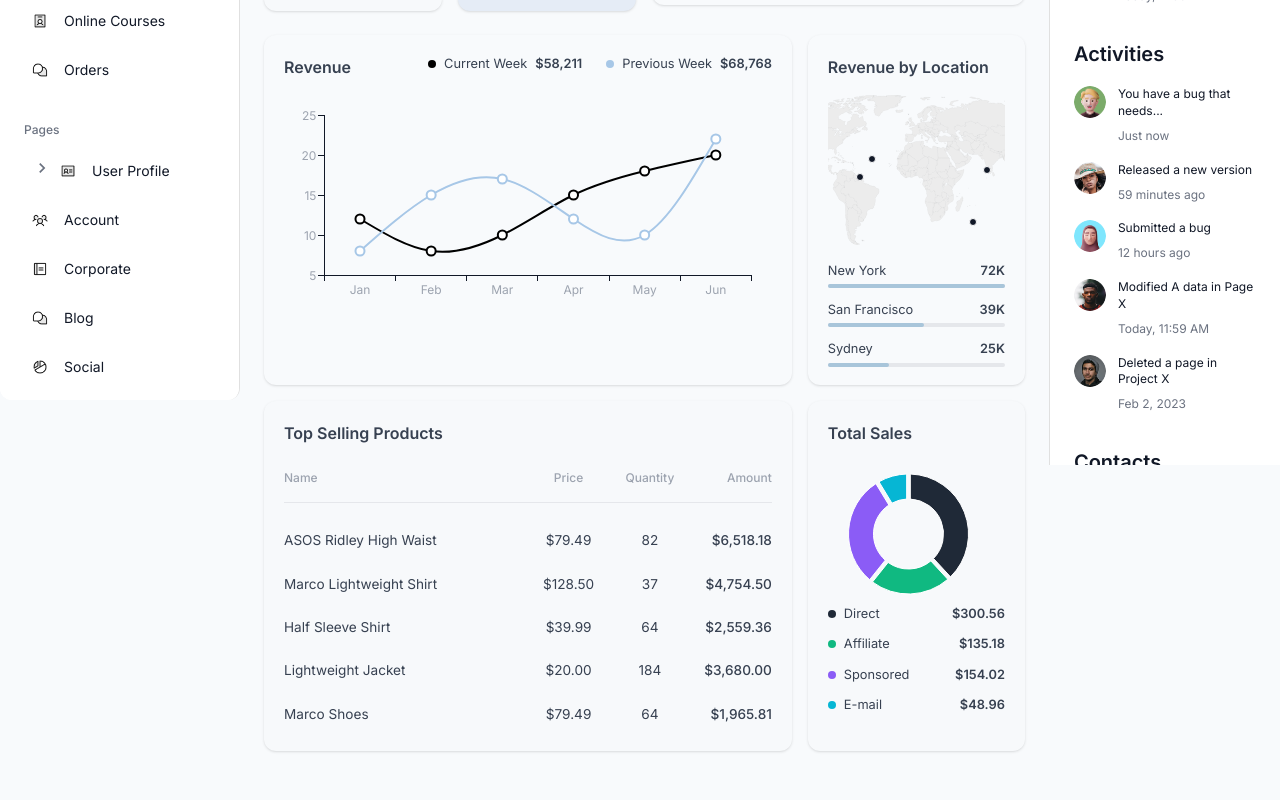
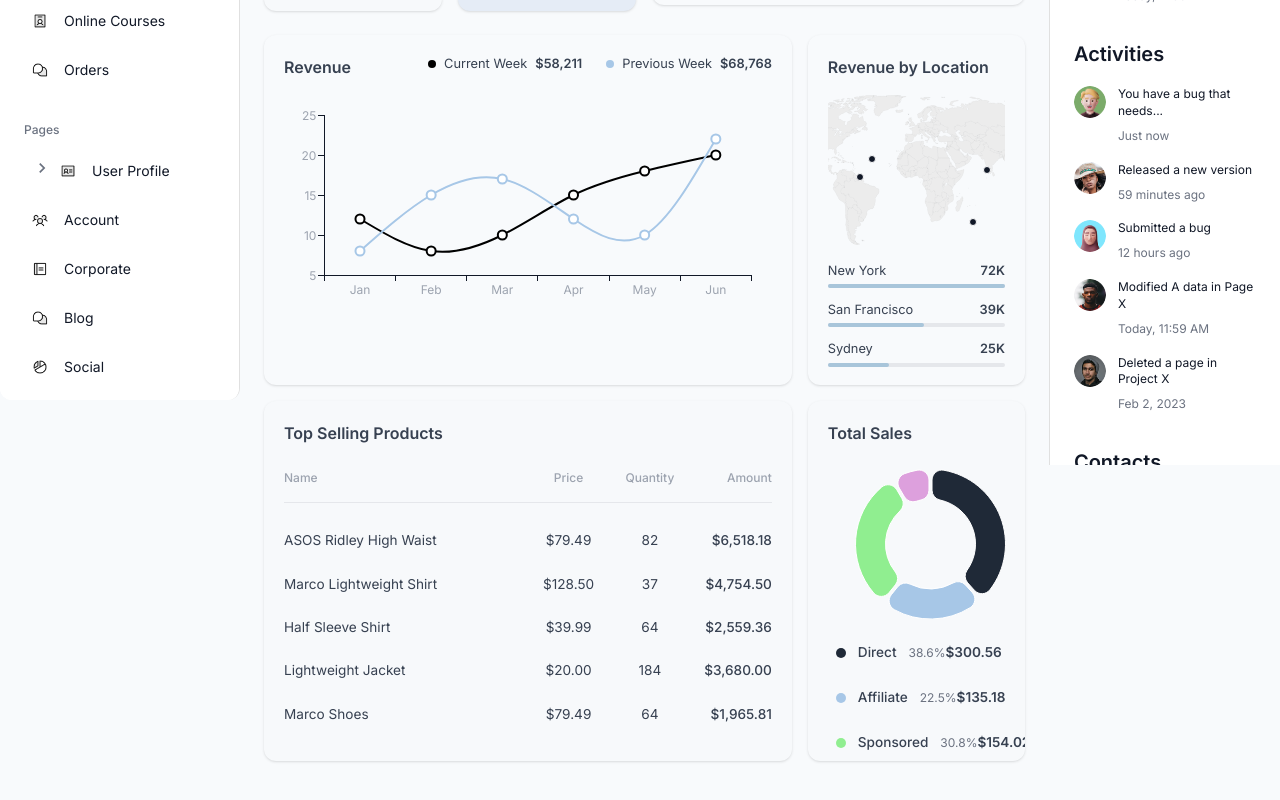
Before and after one commit to Sandeep1908/juspay-assignment, a React (Create React App) app: page / in a window 1280 px wide. Shown: the part 400-1200 px from the top of the page. Built offline with nearby package versions, Linux system fonts and the light colour scheme.

Commit message:
fix top selling chart and add readme

```diff
--- a/src/components/Charts.js
+++ b/src/components/Charts.js
@@ -28,9 +28,9 @@ const PRODUCTS_DATA = [
 
 const SALES_DATA = [
   { id: 0, value: 38.6, label: 'Direct', color: '#1f2937', salesValue: '$300.56' },
-  { id: 1, value: 22.5, label: 'Affiliate', color: '#10b981', salesValue: '$135.18' },
-  { id: 2, value: 30.8, label: 'Sponsored', color: '#8b5cf6', salesValue: '$154.02' },
-  { id: 3, value: 8.1, label: 'E-mail', color: '#06b6d4', salesValue: '$48.96' },
+  { id: 1, value: 22.5, label: 'Affiliate', color: '#a7c7e7', salesValue: '$135.18' },
+  { id: 2, value: 30.8, label: 'Sponsored', color: '#90ee90', salesValue: '$154.02' },
+  { id: 3, value: 8.1, label: 'E-mail', color: '#dda0dd', salesValue: '$48.96' },
 ];
 
 const MAP_MARKERS = [
@@ -230,7 +230,7 @@ const TopProducts = () => {
 
   return (
     <Card sx={{
-      height: 350,
+      height: 360,
       backgroundColor: darkMode ? '#FFFFFF0D' : '#F7F9FB',
       cursor: 'pointer',
       transition: 'all 0.3s ease',
@@ -299,7 +299,7 @@ const TotalSalesChart = () => {
 
   return (
     <Card sx={{
-      height: 350,
+      height: 360,
       backgroundColor: darkMode ? '#FFFFFF0D' : '#F7F9FB',
       cursor: 'pointer',
       transition: 'all 0.3s ease',
@@ -313,22 +313,22 @@ const TotalSalesChart = () => {
           Total Sales
         </Typography>
         <Box sx={{ display: 'flex', flexDirection: 'column', alignItems: 'center', height: 'calc(100% - 40px)' }}>
-          <Box sx={{ width: 140, height: 120, position: 'relative', mb: 2 }}>
+          <Box sx={{ width: 300, margin:"auto",  position: 'relative', mb: 2, display: 'flex', justifyContent: 'center' }}>
             <PieChart
               series={[
                 {
                   data: SALES_DATA,
-            innerRadius: 35, // makes it a ring
-            outerRadius: 60,
-            paddingAngle: 3,
-
+                  innerRadius: 45,
+                  outerRadius: 75,
+                  paddingAngle: 2,
+                  cornerRadius: 10,
                 },
               ]}
               slotProps={{
-          legend: { hidden: true }, // hide built-in legend
+                legend: { hidden: true },
               }}
-        width={220}
-        height={130}
+              width={120}
+              height={150}
             />
 
           </Box>
@@ -340,23 +340,31 @@ const TotalSalesChart = () => {
                   display: 'flex',
                   alignItems: 'center',
                   justifyContent: 'space-between',
-                  mb: 1.5,
+                  mb: 1.2,
+                  p: 1,
+                  borderRadius: 1,
+                  '&:hover': {
+                    backgroundColor: darkMode ? 'rgba(255,255,255,0.05)' : 'rgba(0,0,0,0.02)',
+                  }
                 }}
               >
-                <Box sx={{ display: 'flex', alignItems: 'center', gap: 1 }}>
+                <Box sx={{ display: 'flex', alignItems: 'center', gap: 1.5 }}>
                   <Box
                     sx={{
-                      width: 8,
-                      height: 8,
+                      width: 10,
+                      height: 10,
                       borderRadius: '50%',
                       backgroundColor: item.color,
                     }}
                   />
-                  <Typography variant="body2" sx={{ fontSize: '0.8rem', color: darkMode?"white":"#374151", }}>
+                  <Typography variant="body2" sx={{ fontSize: '0.85rem', color: darkMode?"white":"#374151", fontWeight: 500 }}>
                     {item.label}
                   </Typography>
+                  <Typography variant="body2" sx={{ fontSize: '0.75rem', color: darkMode ? '#9ca3af' : '#6b7280' }}>
+                    {item.value}%
+                  </Typography>
                 </Box>
-                <Typography variant="body2" fontWeight={600} sx={{ fontSize: '0.8rem', color: darkMode?"white":"#374151", }}>
+                <Typography variant="body2" fontWeight={600} sx={{ fontSize: '0.85rem', color: darkMode?"white":"#374151", }}>
                   {item.salesValue}
                 </Typography>
               </Box>
```
Also changed, not shown: 1 other file (tests, documents, lock files or other folders). Lines whose indentation alone changed are shown as unchanged.
